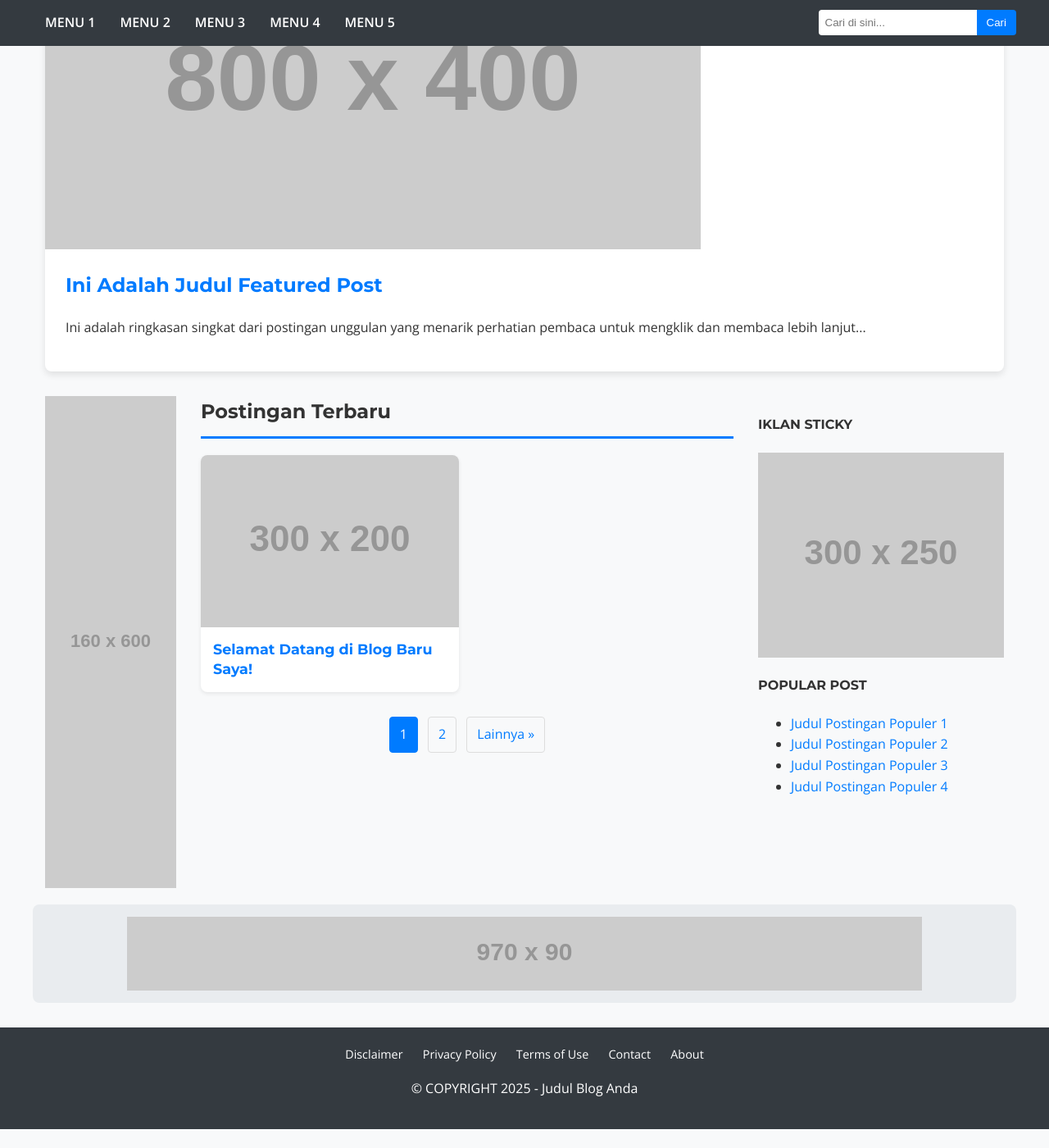
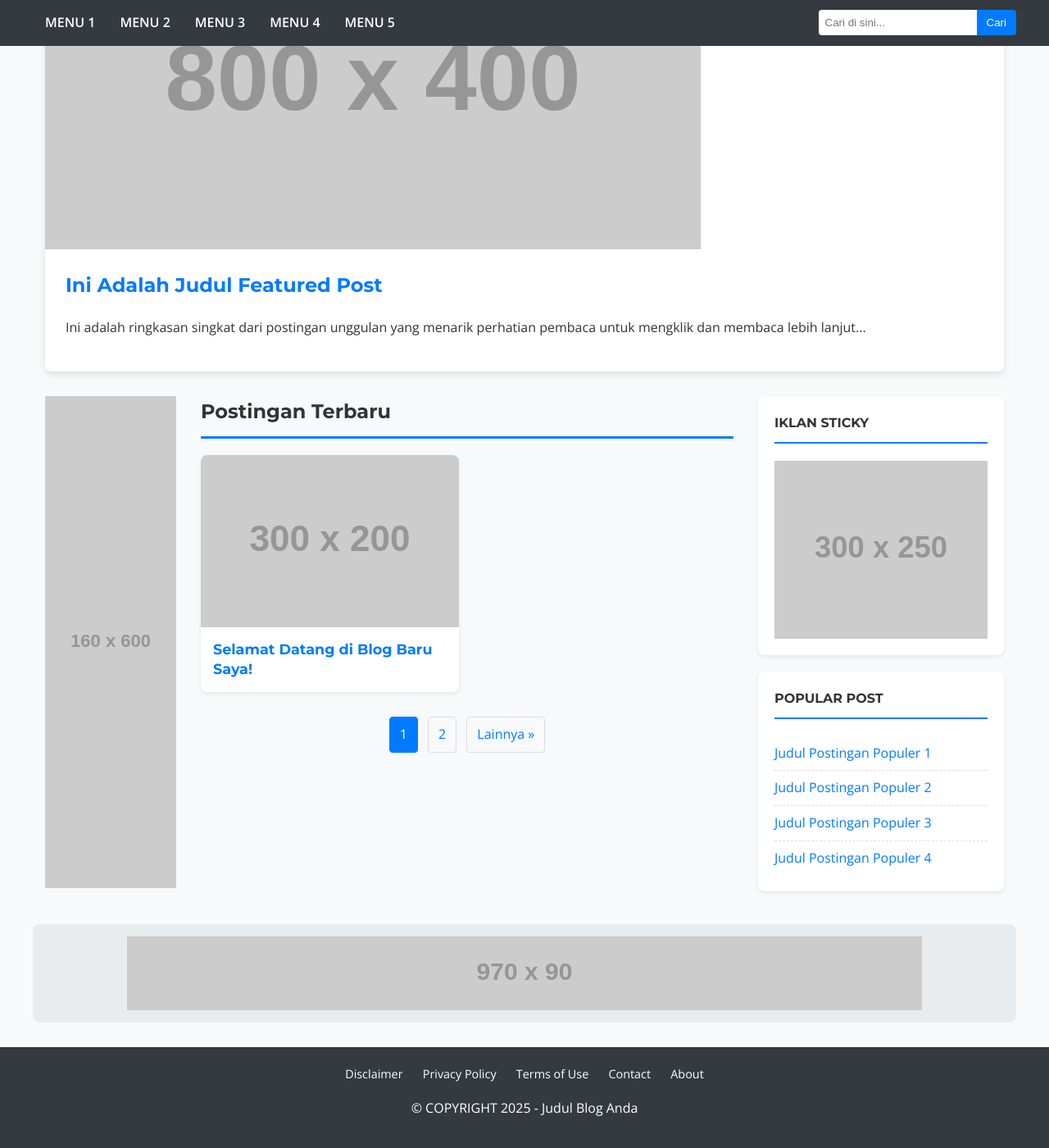
Before and after one commit to finclique/finclique.github.io, a Jekyll site: the page built from index.html, in a window 1280 px wide and 1400 px high, scrolled down 453 px. Shown: the whole window at 82% size. Built offline with Jekyll 4.4.1, drawn with Linux system fonts in a browser that asks for light colours; before the commit the page ends 1830 px from its top, so only the background shows below that.

Commit message:
Update main.css

```diff
--- a/assets/css/main.css
+++ b/assets/css/main.css
@@ -5,12 +5,7 @@
 a:hover { color: #0056b3; }
 img { max-width: 100%; height: auto; display: block; }
 .container { max-width: 1200px; margin-left: auto; margin-right: auto; padding: 0 15px; }
-
-/* --- PERBAIKAN: Menambah jarak atas untuk konten utama --- */
-main.container {
-    margin-top: 30px;
-    margin-bottom: 30px;
-}
+main.container { margin-top: 30px; margin-bottom: 30px; }
 
 /* Header */
 .site-header { background-color: #fff; padding: 20px 0; border-bottom: 1px solid #e9ecef; }
@@ -19,7 +14,6 @@
 
 /* Navigation & Search */
 .main-navigation { position: sticky; top: 0; z-index: 1000; background-color: #343a40; }
-/* --- PERBAIKAN: Menjadikan nav-content sebagai anchor position --- */
 .nav-content { display: flex; justify-content: space-between; align-items: center; min-height: 50px; position: relative; }
 .main-navigation ul { margin: 0; padding: 0; list-style: none; display: flex; }
 .main-navigation ul li { display: inline-block; }
@@ -27,50 +21,15 @@
 .search-form { display: flex; }
 .search-form input { padding: 8px; border: none; border-radius: 4px 0 0 4px; }
 .search-form button { padding: 8px 12px; border: none; background-color: #007bff; color: white; cursor: pointer; border-radius: 0 4px 4px 0; }
-
-/* Mobile Navigation - Awalnya disembunyikan di desktop */
 .mobile-nav-icons { display: none; }
 .mobile-nav-icons button { background: none; border: none; color: white; cursor: pointer; padding: 5px; }
 .mobile-nav-icons svg { stroke: white; }
 
-/* Ad Sections */
-.ad-section-responsive { text-align: center; margin: 20px 0; padding: 15px; background: #e9ecef; border-radius: 8px; }
-.header-ad img,
-.ad-section-responsive img,
-.sidebar-widget img,
-.left-sticky-ad img {
-    max-width: 100%; /* PENTING: Memastikan gambar tidak pernah lebih lebar dari kontainernya. */
-    height: auto;    /* PENTING: Menjaga rasio aspek (tinggi otomatis menyesuaikan lebar) agar gambar tidak terdistorsi. */
-    display: block;  /* Praktik terbaik: Menghilangkan spasi kosong aneh di bawah gambar. */
-    margin: 0 auto;  /* Menengahkan gambar iklan jika kontainernya lebih lebar. */
-}
-.ad-section-responsive img {
-    /* Anda bisa mengubah angka 970px ini sesuai kebutuhan, atau menghapus blok ini jika tidak diperlukan */
-    max-width: 970px;
-    width: 100%;
-}
-
-/* Featured Post */
-.featured-post-section { margin: 20px 0 30px 0; }
-.featured-post-card { background: #fff; border-radius: 8px; overflow: hidden; box-shadow: 0 4px 8px rgba(0,0,0,0.1); }
-.featured-post-content { padding: 25px; }
-.featured-post-content h2 { margin-top: 0; }
-
 /* Main Content Area */
 .main-content-area { display: flex; gap: 30px; }
-.left-sticky-ad { width: 160px; flex-shrink: 0; }
 .post-grid-container { flex-grow: 1; }
-.right-sidebar { width: 300px; flex-shrink: 0; }
-.section-title { border-bottom: 3px solid #007bff; padding-bottom: 10px; margin-top: 0; }
 
-/* Post Grid */
-.post-grid { display: grid; grid-template-columns: repeat(2, 1fr); gap: 20px; margin-bottom: 30px; }
-.post-grid-item { background: #fff; border-radius: 8px; overflow: hidden; box-shadow: 0 2px 5px rgba(0,0,0,0.08); transition: transform 0.2s; }
-.post-grid-item:hover { transform: translateY(-5px); }
-.post-grid-item img { width: 100%; aspect-ratio: 3/2; object-fit: cover; }
-.post-grid-item h3 { padding: 15px; margin: 0; font-size: 1.1em; line-height: 1.4; }
-
-/* Sidebar */
+/* --- PERBAIKAN STICKY SIDEBAR --- */
 .left-sticky-ad {
     width: 160px;
     flex-shrink: 0;
@@ -86,74 +45,56 @@
     align-self: flex-start; /* PENTING: Mencegah sidebar meregang */
 }
 
-/* Pagination */
+/* --- ATURAN LAMA DIHAPUS --- */
+/* .sidebar-widget.sticky-widget { ... } sudah tidak ada lagi */
+
+/* ... Sisa Kode CSS ... */
+
+/* Ad Sections */
+.ad-section-responsive { text-align: center; margin: 20px 0; padding: 15px; background: #e9ecef; border-radius: 8px; }
+.featured-post-section { margin: 20px 0 30px 0; }
+.featured-post-card { background: #fff; border-radius: 8px; overflow: hidden; box-shadow: 0 4px 8px rgba(0,0,0,0.1); }
+.featured-post-content { padding: 25px; }
+.featured-post-content h2 { margin-top: 0; }
+.section-title { border-bottom: 3px solid #007bff; padding-bottom: 10px; margin-top: 0; }
+.post-grid { display: grid; grid-template-columns: repeat(2, 1fr); gap: 20px; margin-bottom: 30px; }
+.post-grid-item { background: #fff; border-radius: 8px; overflow: hidden; box-shadow: 0 2px 5px rgba(0,0,0,0.08); transition: transform 0.2s; }
+.post-grid-item:hover { transform: translateY(-5px); }
+.post-grid-item img { width: 100%; aspect-ratio: 3/2; object-fit: cover; }
+.post-grid-item h3 { padding: 15px; margin: 0; font-size: 1.1em; line-height: 1.4; }
+.sidebar-widget { background-color: #fff; padding: 20px; border-radius: 8px; margin-bottom: 20px; box-shadow: 0 2px 5px rgba(0,0,0,0.08); }
+.sidebar-widget h4 { margin-top: 0; border-bottom: 2px solid #007bff; padding-bottom: 10px; }
+.sidebar-widget ul { list-style: none; padding: 0; margin: 0; }
+.sidebar-widget ul li { padding: 8px 0; border-bottom: 1px dashed #ddd; }
+.sidebar-widget ul li:last-child { border-bottom: none; }
 .pagination { text-align: center; margin: 20px 0; }
 .page-numbers { display: inline-block; padding: 8px 12px; margin: 0 4px; border: 1px solid #ddd; border-radius: 4px; }
 .page-numbers.current { background-color: #007bff; color: #fff; border-color: #007bff; }
-
-/* Footer */
-.site-footer { background-color: #343a40; color: #fff; padding: 20px 0; margin-top: 30px; }
 .footer-content { text-align: center; }
 .footer-links { margin-bottom: 15px; }
 .footer-links a { color: #fff; margin: 0 10px; font-size: 0.9em; }
+.site-footer { background-color: #343a40; color: #fff; padding: 20px 0; margin-top: 30px; }
 
-
-/* ==========================================================================
-   PERBAIKAN UTAMA: Responsive Design untuk Tablet & Mobile (max-width: 768px)
-   ========================================================================== */
+/* Responsive & Ad Placeholders */
 @media (max-width: 768px) {
-    /* Header: Sembunyikan iklan besar dan tengahkan judul */
     .header-ad { display: none; }
     .header-content { justify-content: center; text-align: center; }
     .site-title a { font-size: 1.8em; }
-
-    /* Navigasi Mobile */
     #desktop-menu, #desktop-search { display: none; }
     .mobile-nav-icons { display: flex; width: 100%; justify-content: space-between; align-items: center; }
-
-    /* --- PERBAIKAN: Aturan untuk menu & search mobile yang aktif --- */
-    #desktop-menu.is-active, #desktop-search.is-active {
-        display: block;
-        position: absolute;
-        top: 100%; /* Muncul tepat di bawah nav-bar */
-        left: 0;
-        width: 100%;
-        background-color: #343a40;
-        box-shadow: 0 4px 8px rgba(0,0,0,0.2);
-    }
-    #desktop-menu.is-active li {
-        display: block;
-        text-align: left;
-        border-bottom: 1px solid #555;
-    }
-    #desktop-menu.is-active li:last-child {
-        border-bottom: none;
-    }
-    #desktop-search.is-active {
-        display: flex;
-        padding: 10px;
-        background-color: #f1f1f1;
-        border-top: 1px solid #ddd;
-    }
-    #desktop-search.is-active input {
-        width: 100%;
-    }
-
-    /* Layout Utama: Susun vertikal */
+    #desktop-menu.is-active, #desktop-search.is-active { display: block; position: absolute; top: 100%; left: 0; width: 100%; background-color: #343a40; box-shadow: 0 4px 8px rgba(0,0,0,0.2); }
+    #desktop-menu.is-active li { display: block; text-align: left; border-bottom: 1px solid #555; }
+    #desktop-menu.is-active li:last-child { border-bottom: none; }
+    #desktop-search.is-active { display: flex; padding: 10px; background-color: #f1f1f1; border-top: 1px solid #ddd; }
+    #desktop-search.is-active input { width: 100%; }
     .main-content-area { flex-direction: column; }
-
-    /* Hilangkan Iklan Sticky Kiri */
     .left-sticky-ad { display: none; }
-
-    /* Buat konten utama dan sidebar jadi full-width */
     .post-grid-container, .right-sidebar { width: 100%; }
-
-    /* Pastikan sidebar sticky tidak aktif di mobile */
-    .sidebar-widget.sticky-widget { position: static; }
+    .right-sidebar { position: static; }
 }
-
-/* Penyesuaian untuk layar sangat kecil */
 @media (max-width: 480px) {
-    .post-grid { grid-template-columns: 1fr; } /* Post grid menjadi 1 kolom */
+    .post-grid { grid-template-columns: 1fr; }
     .site-title a { font-size: 1.5em; }
 }
+.header-ad img, .ad-section-responsive img, .sidebar-widget img, .left-sticky-ad img { max-width: 100%; height: auto; display: block; margin: 0 auto; }
+.ad-section-responsive img { max-width: 970px; width: 100%; }
```
